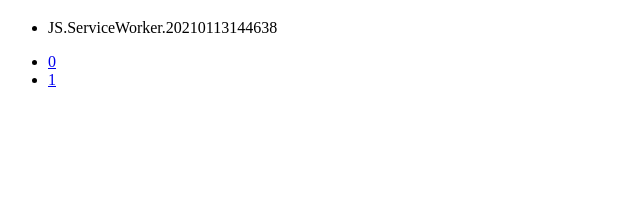
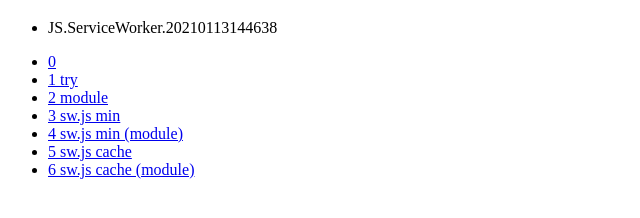
Before and after one commit to ytyaru/JS.ServiceWorker.20210113144638, a plain HTML site: page docs/index.html in a window 1280 px wide. Shown: the part 70-288 px from the top of the page, without its empty margins (0-640 px from the left). Drawn offline with Linux system fonts and the light colour scheme.

Commit message:
mod index.html

```diff
--- a/docs/index.html
+++ b/docs/index.html
@@ -9,7 +9,12 @@
 <ul><li>JS.ServiceWorker.20210113144638</li></ul>
 <ul>
     <li><a href="./0/index.html">0</a></li>
-    <li><a href="./1/index.html">1</a></li>
+    <li><a href="./1/index.html">1 try</a></li>
+    <li><a href="./2/index.html">2 module</a></li>
+    <li><a href="./3/index.html">3 sw.js min</a></li>
+    <li><a href="./4/index.html">4 sw.js min (module)</a></li>
+    <li><a href="./5/index.html">5 sw.js cache</a></li>
+    <li><a href="./6/index.html">6 sw.js cache (module)</a></li>
 </ul>
 </body>
 </html>
```
